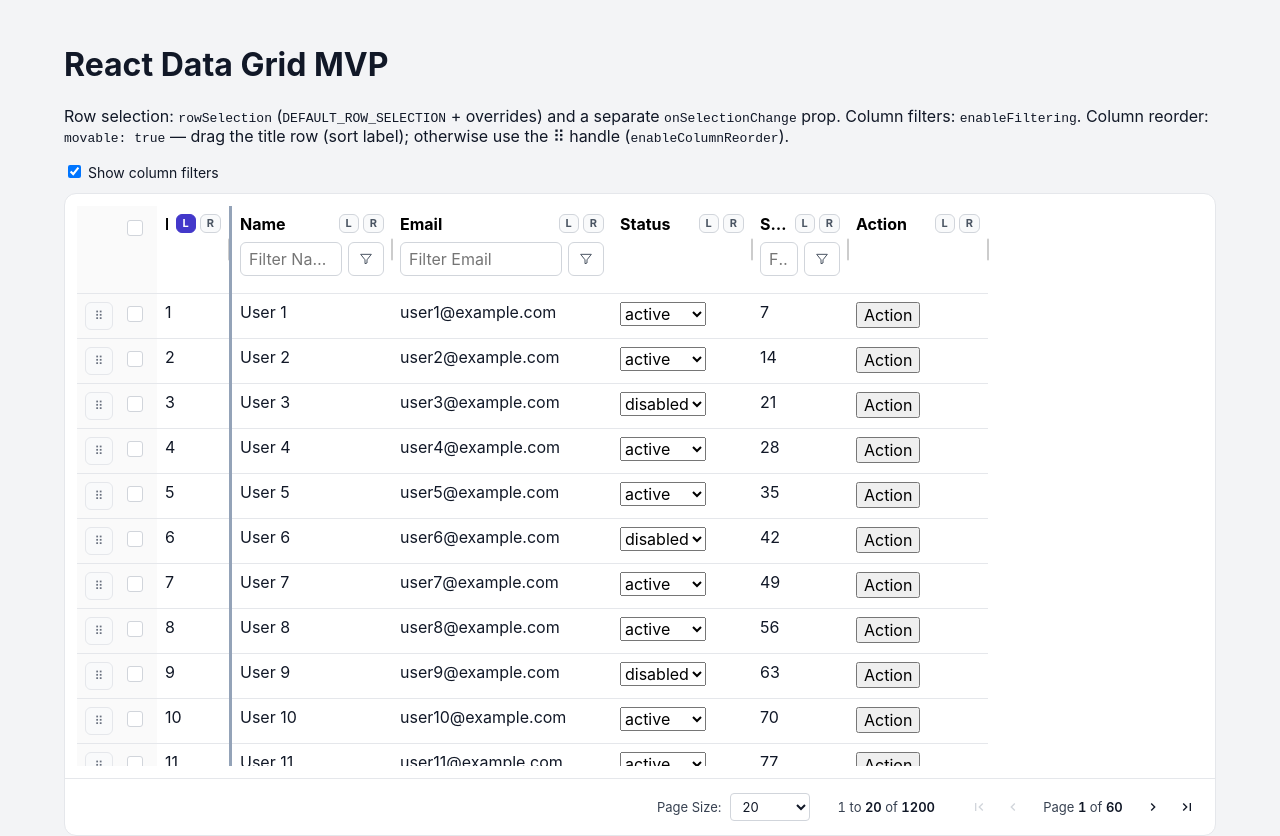
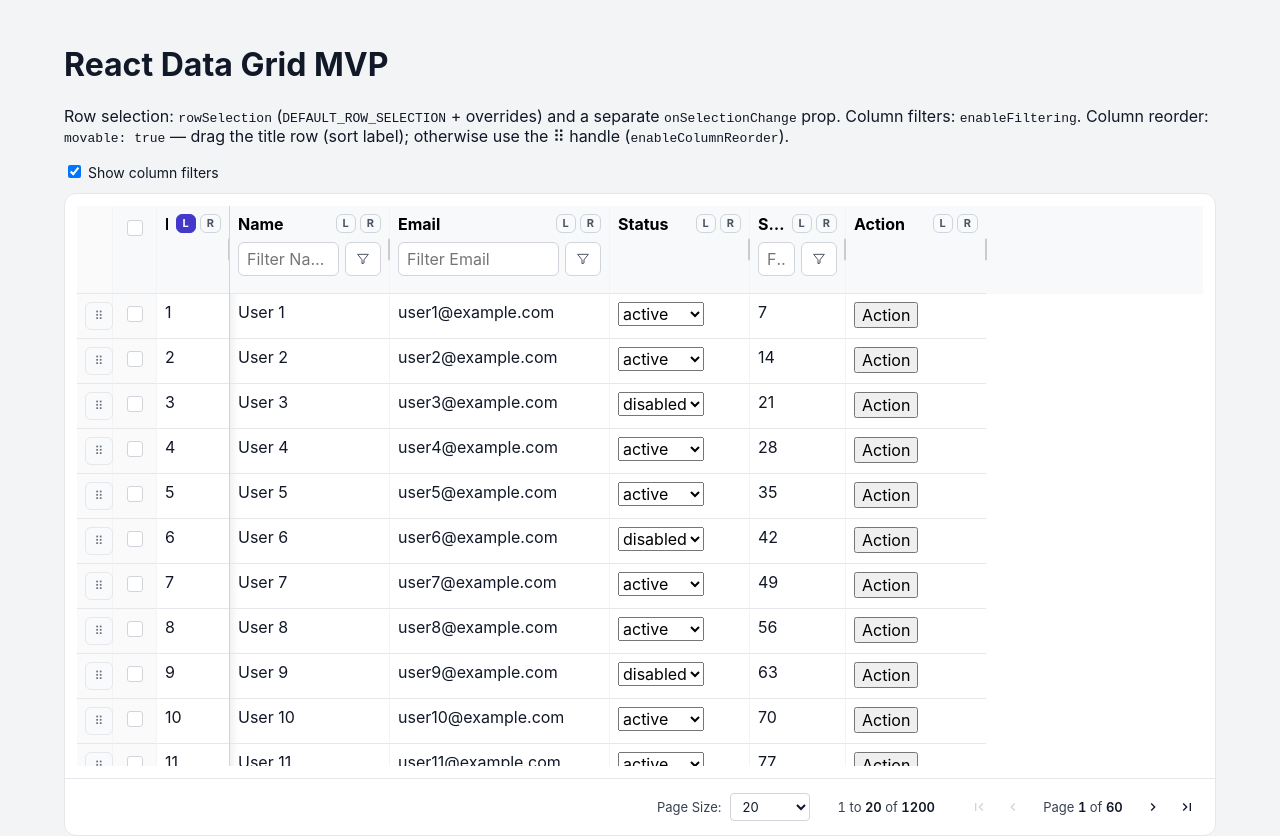
Before and after one commit to anna34812/react-grid, a React (Vite) app: page / in a window 1280 px wide. Shown: the top 836 px of the page. Built offline with nearby package versions, Linux system fonts and the light colour scheme.

Commit message:
feat: modify pinned ui

```diff
--- a/src/App.css
+++ b/src/App.css
@@ -83,7 +83,7 @@
   position: sticky;
   top: 0;
   z-index: 1;
-  background: #fff;
+  background: #f8f9fa;
 }
 
 .tree-data-grid-header-row,
@@ -255,7 +255,8 @@
 .grid-split-root--split .grid-pane--left {
   flex: 0 1 auto;
   max-width: min(55%, 520px);
-  border-right: 3px solid #94a3b8;
+  border-right: 1px solid #d1d5db;
+  box-shadow: 4px 0 10px -4px rgba(15, 23, 42, 0.12);
 }
 
 .grid-split-root--split .grid-pane--center {
@@ -266,7 +267,8 @@
 .grid-split-root--split .grid-pane--right {
   flex: 0 1 auto;
   max-width: min(55%, 520px);
-  border-left: 3px solid #94a3b8;
+  border-left: 1px solid #d1d5db;
+  box-shadow: -4px 0 10px -4px rgba(15, 23, 42, 0.12);
 }
 
 .grid-split-root:not(.grid-split-root--split) .grid-pane--center {
@@ -297,7 +299,7 @@
   position: sticky;
   top: 0;
   z-index: 1;
-  background: #fff;
+  background: #f8f9fa;
 }
 
 .data-grid-header-row,
@@ -314,9 +316,15 @@
 .data-grid-header-cell,
 .data-grid-cell {
   border-bottom: 1px solid #e5e7eb;
+  border-right: 1px solid #f3f4f6;
   text-align: left;
   padding: 8px;
   min-width: 0;
+}
+
+.data-grid-header-row .data-grid-header-cell:last-child,
+.data-grid-body .data-grid-row .data-grid-cell:last-child {
+  border-right: none;
 }
 
 .data-grid-body .data-grid-row {
@@ -343,7 +351,10 @@
   justify-content: center;
 }
 
-.grid-select-header,
+.grid-select-header {
+  background: #f8f9fa;
+}
+
 .grid-select-cell {
   background: #fafafa;
 }
```
